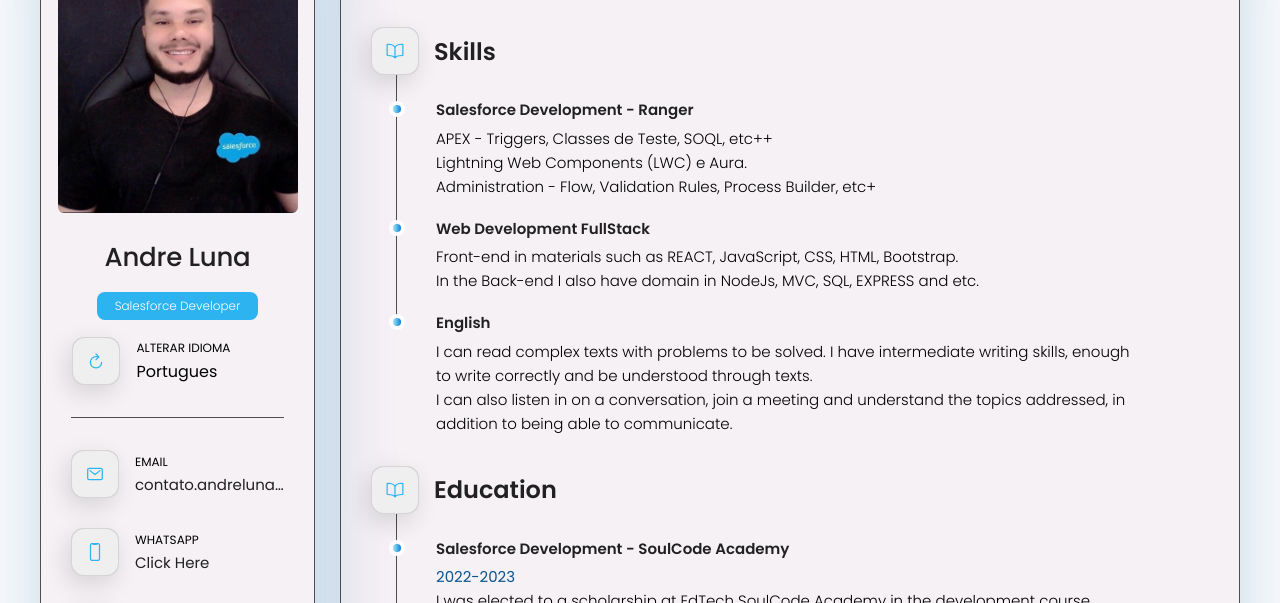
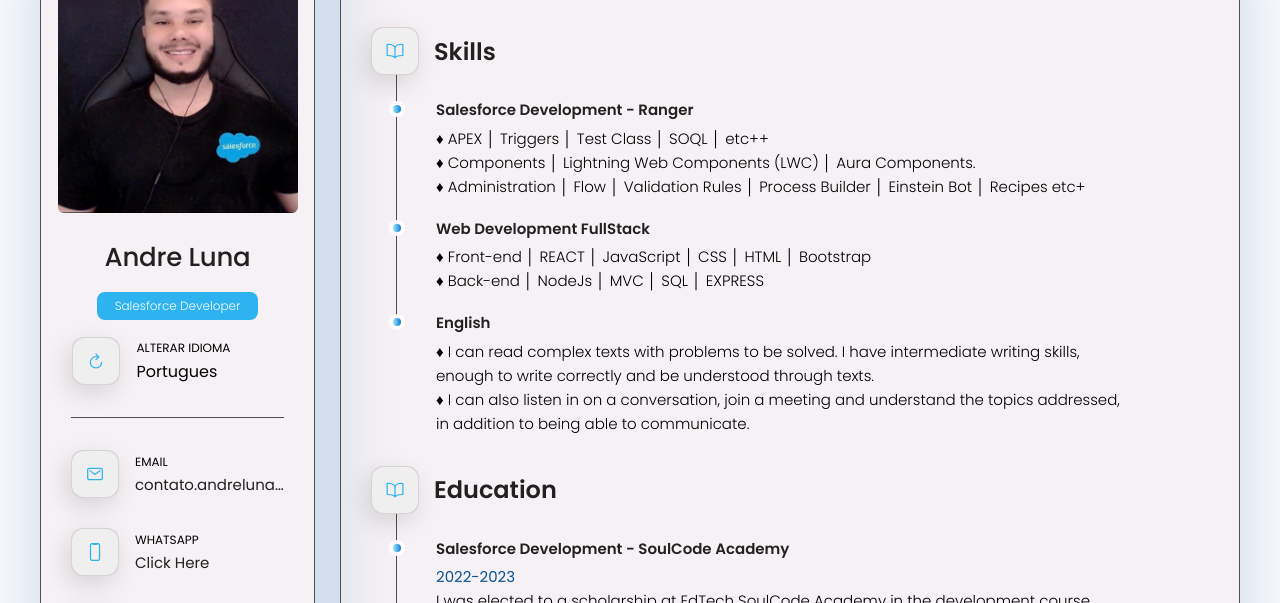
Before and after one commit to AndLuna/Portfolio, a website: page index.html in a window 1280 px wide. Both pictures are taken after a click on the button "Resume". Shown: the part 162-765 px from the top of the page. Drawn offline with nearby package versions, Linux system fonts and the light colour scheme.

Commit message:
icons and detail adjustment

```diff
--- a/index.html
+++ b/index.html
@@ -51,7 +51,7 @@
             <div class="contact-info">
               <p class="contact-title">Alterar Idioma</p>
 
-              <a href="./indexPT.html" class="languagetitle">
+              <a href="./lndex.html" class="languagetitle">
                 <p class="languageText">Portugues</p>
               </a>
             </div>
@@ -539,12 +539,17 @@
       <h4 class="h4 timeline-item-title">Salesforce Development - Ranger</h4>
 
       <p class="timeline-text">
-        APEX - Triggers, Classes de Teste, SOQL, etc++ </p>
+        ♦ APEX  │ Triggers │ Test Class │ SOQL │ etc++
+       </p>
 
-      <p class="timeline-text"> Lightning Web Components (LWC) e Aura.</p>
+      <p class="timeline-text">
+        ♦ Components │ Lightning Web Components (LWC) │ Aura Components.
+      </p>
 
 
-      <p class="timeline-text"> Administration - Flow, Validation Rules, Process Builder, etc+</p>
+      <p class="timeline-text">
+        ♦ Administration │  Flow │ Validation Rules │ Process Builder │ Einstein Bot │ Recipes etc+
+      </p>
 
 
     </li>
@@ -556,9 +561,12 @@
 
 
       <p class="timeline-text">
-        Front-end in materials such as REACT, JavaScript, CSS, HTML, Bootstrap.
-      <p class="timeline-text">In the Back-end I also have domain in NodeJs, MVC, SQL, EXPRESS and etc.</p>
+        ♦ Front-end │ REACT │ JavaScript │ CSS │ HTML │ Bootstrap
+        </p>
+      <p class="timeline-text">
+        ♦ Back-end │ NodeJs │ MVC │ SQL │ EXPRESS
       </p>
+
 
     </li>
 
@@ -569,12 +577,12 @@
 
 
       <p class="timeline-text">
-        I can read complex texts with problems to be solved.
-        I have intermediate writing skills, enough to write correctly and be understood
+        ♦ I can read complex texts with problems to be solved.
+         I have intermediate writing skills, enough to write correctly and be understood
         through texts. </p>
 
       <p class="timeline-text">
-        I can also listen in on a conversation, join a meeting and understand the
+        ♦  I can also listen in on a conversation, join a meeting and understand the
                 topics addressed, in addition to being able to communicate.
                 </p>
 
@@ -639,10 +647,10 @@
 
             </li>
             <li class="timeline-item">
-              <h4 class="h4 timeline-item-title">English B2 - LingoPass</h4>
+              <h4 class="h4 timeline-item-title">English C1 - LingoPass</h4>
               <span>2022-2023</span>
               <p class="timeline-text">
-                I have advanced English (level B2) certified by LingoPass.
+                I have advanced English (level C1) certified by LingoPass.
 
               </p>
             </li>
```
Also changed, not shown: lndex.html (+13 -8 lines).
